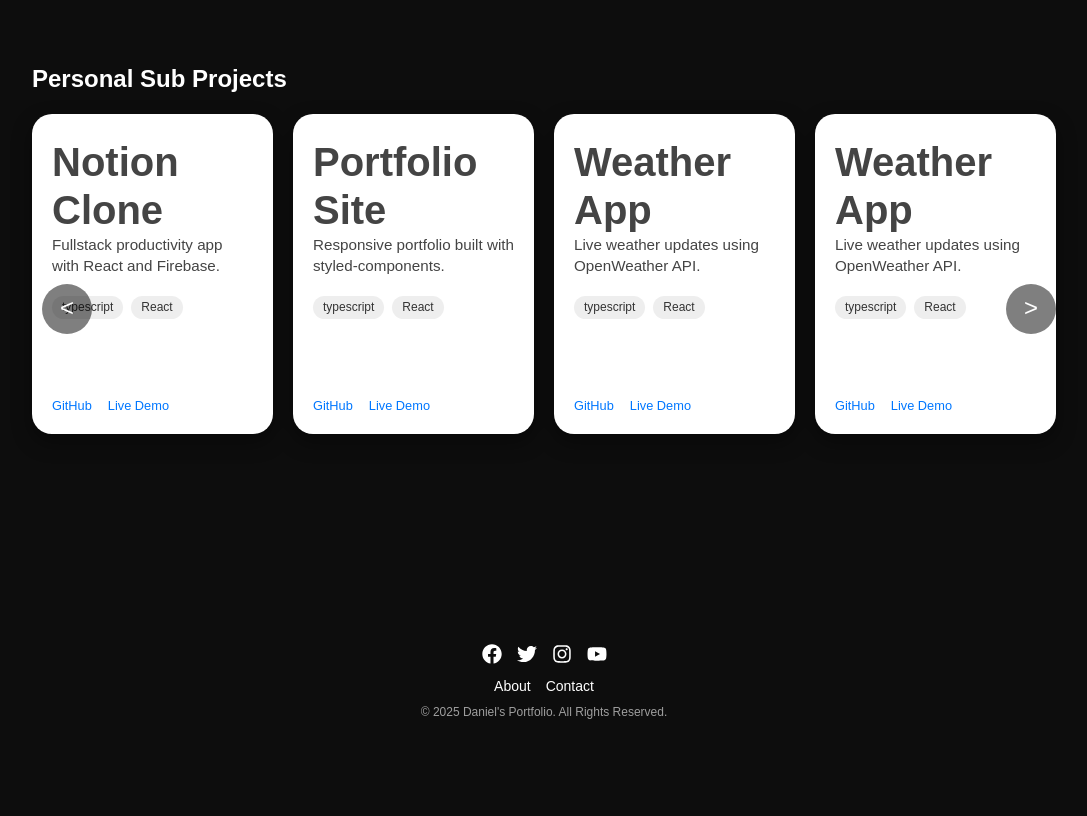
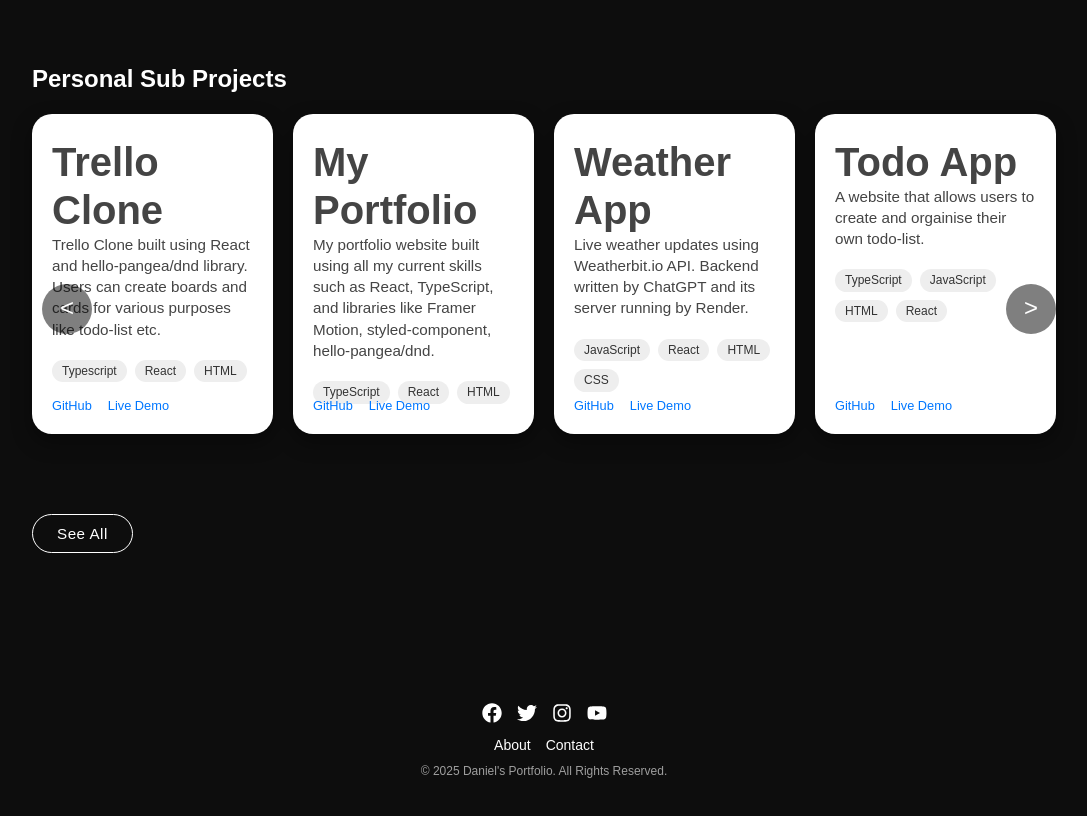
Before and after one commit to danielhc0228/my-portfolio, a React (Vite) app: page / in a window 1280 px wide. Shown: the part 5040-5856 px from the top of the page, without its empty margins (96-1183 px from the left). Built offline with nearby package versions, Linux system fonts and the light colour scheme.

Commit message:
Add See All button that shows all the personal projects at once in Projects.tsx. Update github and live demo link to be worked in Card.tsx

```diff
--- a/src/components/Card.tsx
+++ b/src/components/Card.tsx
@@ -66,9 +66,17 @@ type CardProps = {
     title: string;
     description: string;
     tags: string[];
+    gitLink: string;
+    demoLink: string;
 };
 
-export default function Card({ title, description, tags }: CardProps) {
+export default function Card({
+    title,
+    description,
+    tags,
+    gitLink,
+    demoLink,
+}: CardProps) {
     return (
         <>
             <Project>
@@ -83,12 +91,12 @@ export default function Card({ title, description, tags }: CardProps) {
 
                 <LinkGroup>
                     {
-                        <LinkButton href={"/"} target='_blank'>
+                        <LinkButton href={gitLink} target='_blank'>
                             GitHub
                         </LinkButton>
                     }
                     {
-                        <LinkButton href={"/"} target='_blank'>
+                        <LinkButton href={demoLink} target='_blank'>
                             Live Demo
                         </LinkButton>
                     }
--- a/src/components/Projects.tsx
+++ b/src/components/Projects.tsx
@@ -20,6 +20,15 @@ const Title = styled.h1`
 
 const SubProjects = styled.div`
     min-height: 50vh;
+`;
+
+const AllSubProjects = styled.div`
+    min-height: 50vh;
+    display: flex;
+    justify-content: center;
+    margin: 0 auto;
+    flex-wrap: wrap;
+    gap: 30px;
 `;
 
 const SemiTitle = styled.h1`
@@ -133,6 +142,30 @@ const SliderBtnRight = styled(SliderBtnLeft)`
     left: auto;
 `;
 
+const ToggleButton = styled.button`
+    background-color: transparent;
+    color: white;
+    border: 1px solid white;
+    padding: 10px 24px;
+    margin-bottom: 20px;
+    border-radius: 30px;
+    font-size: 0.95rem;
+    font-weight: 500;
+    cursor: pointer;
+    transition: all 0.25s ease-in-out;
+    letter-spacing: 0.5px;
+
+    &:hover {
+        background-color: white;
+        color: black;
+        transform: translateY(-2px);
+    }
+
+    &:active {
+        transform: scale(0.97);
+    }
+`;
+
 const logoVariants = {
     normal: {
         opacity: 1,
@@ -164,6 +197,7 @@ export default function Projects() {
     const [leaving, setLeaving] = useState(false);
     const [index, setIndex] = useState(0);
     const [rowState, setRowState] = useState(1);
+    const [isSeeAll, setSeeAll] = useState(false);
 
     const teamMainProjects = [
         {
@@ -276,88 +310,52 @@ export default function Projects() {
 
     const subProjects = [
         {
-            title: "Notion Clone",
-            description: "Fullstack productivity app with React and Firebase.",
-            tags: ["typescript", "React"],
-            githubLink: "https://github.com/danielhc0228/netflix-clone",
-            demoLink: "https://hojinflix.netlify.app/",
+            title: "Trello Clone",
+            description:
+                "Trello Clone built using React and hello-pangea/dnd library. Users can create boards and cards for various purposes like todo-list etc.",
+            tags: ["Typescript", "React", "HTML"],
+            githubLink: "https://github.com/danielhc0228/trello-clone",
+            demoLink: "https://trello-clone-dc.netlify.app/",
         },
         {
-            title: "Portfolio Site",
-            description: "Responsive portfolio built with styled-components.",
-            tags: ["typescript", "React"],
-            githubLink: "https://github.com/danielhc0228/netflix-clone",
-            demoLink: "https://hojinflix.netlify.app/",
+            title: "My Portfolio",
+            description:
+                "My portfolio website built using all my current skills such as React, TypeScript, and libraries like Framer Motion, styled-component, hello-pangea/dnd.",
+            tags: ["TypeScript", "React", "HTML"],
+            githubLink: "https://github.com/danielhc0228/my-portfolio",
+            demoLink: "/",
         },
         {
             title: "Weather App",
-            description: "Live weather updates using OpenWeather API.",
-            tags: ["typescript", "React"],
-            githubLink: "https://github.com/danielhc0228/netflix-clone",
-            demoLink: "https://hojinflix.netlify.app/",
+            description:
+                "Live weather updates using Weatherbit.io API. Backend written by ChatGPT and its server running by Render.",
+            tags: ["JavaScript", "React", "HTML", "CSS"],
+            githubLink: "https://github.com/danielhc0228/Weather-App-Frontend",
+            demoLink: "https://weatherappdchung.netlify.app/",
         },
         {
-            title: "Weather App",
-            description: "Live weather updates using OpenWeather API.",
-            tags: ["typescript", "React"],
-            githubLink: "https://github.com/danielhc0228/netflix-clone",
-            demoLink: "https://hojinflix.netlify.app/",
+            title: "Todo App",
+            description:
+                "A website that allows users to create and orgainise their own todo-list.",
+            tags: ["TypeScript", "JavaScript", "HTML", "React"],
+            githubLink: "https://github.com/danielhc0228/todo-app",
+            demoLink: "https://todo-app-dc.netlify.app/",
         },
         {
-            title: "Weather App",
-            description: "Live weather updates using OpenWeather API.",
-            tags: ["typescript", "React"],
-            githubLink: "https://github.com/danielhc0228/netflix-clone",
-            demoLink: "https://hojinflix.netlify.app/",
+            title: "Crypto Tracker",
+            description:
+                "A website that shows live crypto coin currencies such as Bitcoin using API.",
+            tags: ["TypeScript", "React", "HTML"],
+            githubLink: "https://github.com/danielhc0228/crypto-tracker",
+            demoLink: "https://danielhc0228.github.io/crypto-tracker/",
         },
         {
-            title: "Weather App",
-            description: "Live weather updates using OpenWeather API.",
-            tags: ["typescript", "React"],
-            githubLink: "https://github.com/danielhc0228/netflix-clone",
-            demoLink: "https://hojinflix.netlify.app/",
-        },
-        {
-            title: "Weather App",
-            description: "Live weather updates using OpenWeather API.",
-            tags: ["typescript", "React"],
-            githubLink: "https://github.com/danielhc0228/netflix-clone",
-            demoLink: "https://hojinflix.netlify.app/",
-        },
-        {
-            title: "Weather App",
-            description: "Live weather updates using OpenWeather API.",
-            tags: ["typescript", "React"],
-            githubLink: "https://github.com/danielhc0228/netflix-clone",
-            demoLink: "https://hojinflix.netlify.app/",
-        },
-        {
-            title: "Weather App",
-            description: "Live weather updates using OpenWeather API.",
-            tags: ["typescript", "React"],
-            githubLink: "https://github.com/danielhc0228/netflix-clone",
-            demoLink: "https://hojinflix.netlify.app/",
-        },
-        {
-            title: "Weather App",
-            description: "Live weather updates using OpenWeather API.",
-            tags: ["typescript", "React"],
-            githubLink: "https://github.com/danielhc0228/netflix-clone",
-            demoLink: "https://hojinflix.netlify.app/",
-        },
-        {
-            title: "Weather App",
-            description: "Live weather updates using OpenWeather API.",
-            tags: ["typescript", "React"],
-            githubLink: "https://github.com/danielhc0228/netflix-clone",
-            demoLink: "https://hojinflix.netlify.app/",
-        },
-        {
-            title: "Weather App",
-            description: "Live weather updates using OpenWeather API.",
-            tags: ["typescript", "React"],
-            githubLink: "https://github.com/danielhc0228/netflix-clone",
-            demoLink: "https://hojinflix.netlify.app/",
+            title: "Wordle Game",
+            description:
+                "A Wordle Game website built from watching YouTube. JavaScript, HTML and CSS were used.",
+            tags: ["JavaScript", "React", "HTML", "CSS"],
+            githubLink: "https://github.com/danielhc0228/Wordle-Game",
+            demoLink: "https://wordlebydchung.netlify.app/",
         },
     ];
 
@@ -371,7 +369,7 @@ export default function Projects() {
         if (leaving) return;
 
         if (subProjects) {
-            const maxIndex = Math.floor(subProjects.length! / offset) - 1;
+            const maxIndex = Math.ceil(subProjects.length / offset) - 1;
             toggleLeaving();
             setIndex((prev) => (prev === maxIndex ? 0 : prev + 1));
             setRowState(1);
@@ -382,11 +380,15 @@ export default function Projects() {
         if (leaving) return;
 
         if (subProjects) {
-            const maxIndex = Math.floor(subProjects.length! / offset) - 1;
+            const maxIndex = Math.ceil(subProjects.length / offset) - 1;
             toggleLeaving();
             setIndex((prev) => (prev === 0 ? maxIndex : prev - 1));
             setRowState(-1);
         }
+    };
+
+    const toggleSeeAll = () => {
+        setSeeAll(!isSeeAll);
     };
 
     return (
@@ -527,6 +529,8 @@ export default function Projects() {
                                             title={project.title}
                                             description={project.description}
                                             tags={project.tags}
+                                            gitLink={project.githubLink}
+                                            demoLink={project.demoLink}
                                         />
                                     ))}
                             </Row>
@@ -538,6 +542,25 @@ export default function Projects() {
                     </SliderBtnRight>
                 </Slider>
             </SubProjects>
+            {isSeeAll ? (
+                <ToggleButton onClick={toggleSeeAll}>Collapse</ToggleButton>
+            ) : (
+                <ToggleButton onClick={toggleSeeAll}>See All</ToggleButton>
+            )}
+            {isSeeAll ? (
+                <AllSubProjects>
+                    {subProjects.map((project, idx) => (
+                        <Card
+                            key={idx}
+                            title={project.title}
+                            description={project.description}
+                            tags={project.tags}
+                            gitLink={project.githubLink}
+                            demoLink={project.demoLink}
+                        />
+                    ))}
+                </AllSubProjects>
+            ) : null}
         </Container>
     );
 }
```
